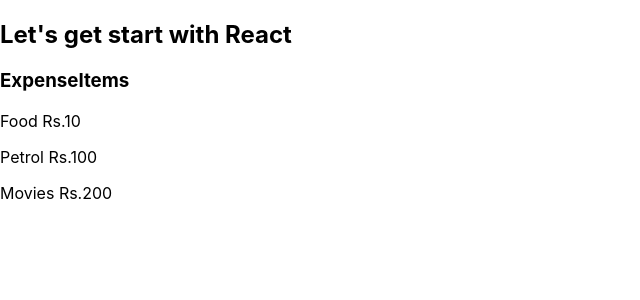
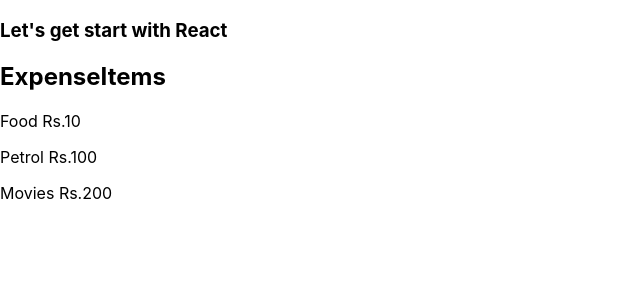
Before and after one commit to VaiDik-cyber/SharpenerReact, a React (Create React App) app: page / in a window 1280 px wide. Shown: the top 300 px of the page, without its empty margins (0-640 px from the left). Built offline with nearby package versions, Linux system fonts and the light colour scheme.

Commit message:
React task 7

```diff
--- a/src/App.js
+++ b/src/App.js
@@ -4,7 +4,7 @@
 function App() {
   return (
     <div>
-      <h2>Let's get start with React</h2>
+      <h3>Let's get start with React</h3>
       <ExpenseItems></ExpenseItems>
     </div>
   );
--- a/src/components/ExpenseItem.js
+++ b/src/components/ExpenseItem.js
@@ -1,7 +1,7 @@
 function ExpenseItems() {
   return (
     <div>
-      <h3>ExpenseItems</h3>
+      <h2>ExpenseItems</h2>
       <p>Food Rs.10</p>
       <p>Petrol Rs.100</p>
       <p>Movies Rs.200</p>
```
